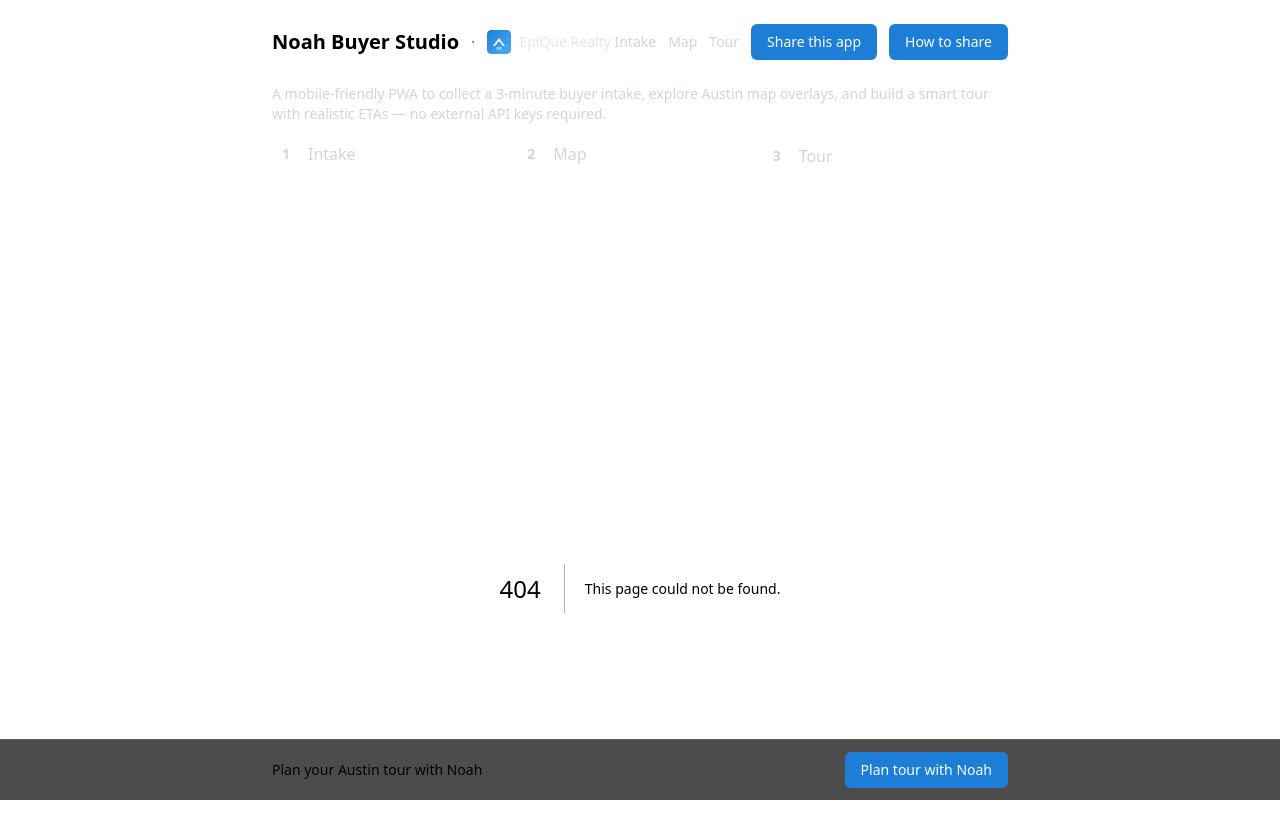
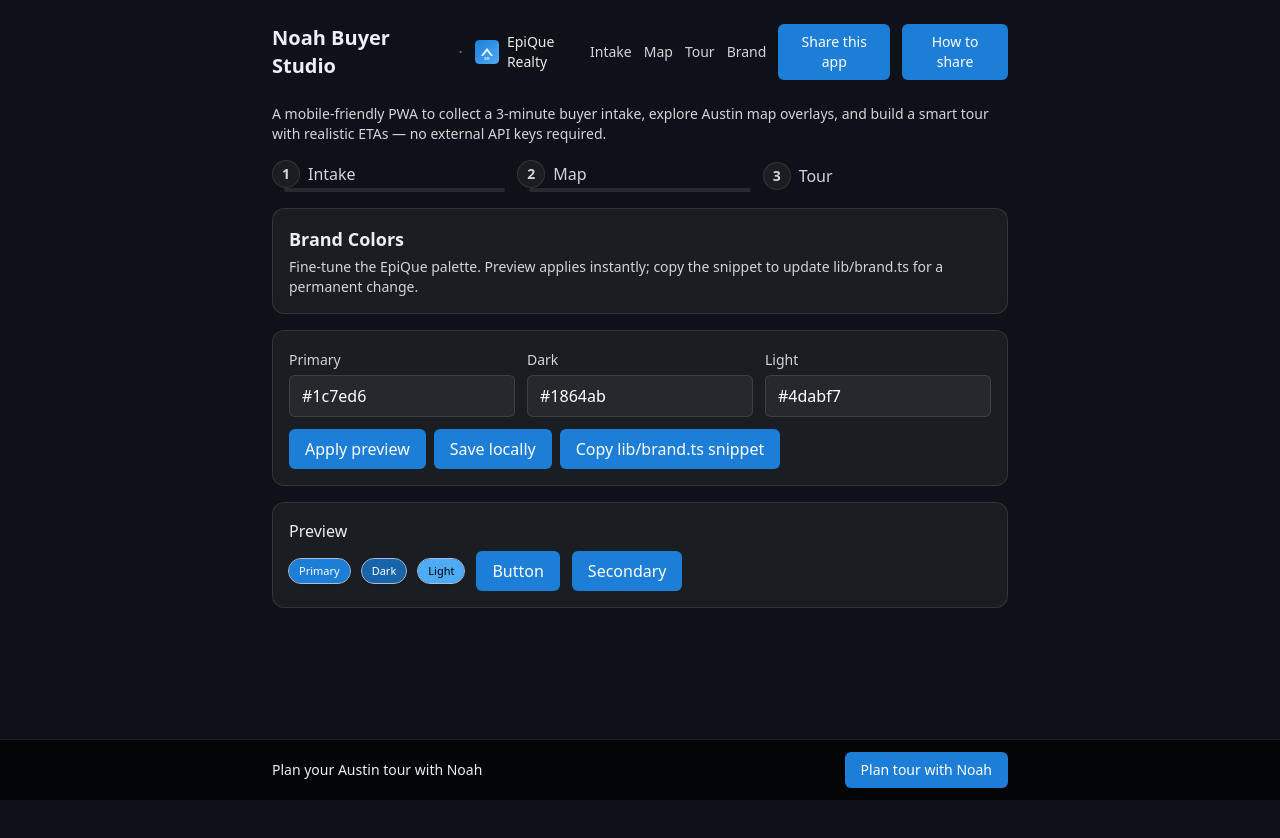
Before and after one commit to jlov7/noah-buyer-studio, a Next.js app: page /brand in a window 1280 px wide. Before the commit this address had no page. Shown: the top 838 px of the page. After the commit the page ends 800 px from the top, so only its background shows below. Built offline with nearby package versions, Linux system fonts and the light colour scheme.

Commit message:
feat(brand): add /brand page to preview and copy brand color palette; nav link added

```diff
--- /dev/null
+++ b/app/brand/page.tsx
@@ -0,0 +1,91 @@
+"use client";
+import { useEffect, useState } from 'react';
+import Card from '@/components/ui/Card';
+import Button from '@/components/ui/Button';
+import Section from '@/components/ui/Section';
+import { BRAND } from '@/lib/brand';
+
+export default function BrandPage() {
+  const [primary, setPrimary] = useState(BRAND.colors.primary);
+  const [dark, setDark] = useState(BRAND.colors.dark);
+  const [light, setLight] = useState(BRAND.colors.light);
+
+  useEffect(() => {
+    // Load from localStorage if present
+    try {
+      const saved = JSON.parse(localStorage.getItem('nbs:brandColors') || 'null');
+      if (saved?.primary && saved?.dark && saved?.light) {
+        setPrimary(saved.primary);
+        setDark(saved.dark);
+        setLight(saved.light);
+      }
+    } catch {}
+  }, []);
+
+  function applyPreview() {
+    document.body.style.setProperty('--brand-color', primary);
+    document.body.style.setProperty('--brand-color-dark', dark);
+    document.body.style.setProperty('--brand-color-light', light);
+  }
+
+  function saveLocal() {
+    localStorage.setItem('nbs:brandColors', JSON.stringify({ primary, dark, light }));
+  }
+
+  function copySnippet() {
+    const snippet = `// lib/brand.ts
+export const BRAND = {
+  name: '${BRAND.name}',
+  website: '${BRAND.website}',
+  logo: '${BRAND.logo}',
+  colors: {
+    primary: '${primary}',
+    dark: '${dark}',
+    light: '${light}',
+  },
+  contact: ${JSON.stringify(BRAND.contact)},
+};\n`;
+    navigator.clipboard.writeText(snippet);
+  }
+
+  return (
+    <div className="space-y-4">
+      <Section
+        title="Brand Colors"
+        subtitle="Fine‑tune the EpiQue palette. Preview applies instantly; copy the snippet to update lib/brand.ts for a permanent change."
+      />
+      <Card>
+        <div className="grid grid-cols-1 gap-3 sm:grid-cols-3">
+          <label className="space-y-1">
+            <span className="text-sm text-gray-300">Primary</span>
+            <input className="input" type="text" value={primary} onChange={(e) => setPrimary(e.target.value)} placeholder="#RRGGBB" />
+          </label>
+          <label className="space-y-1">
+            <span className="text-sm text-gray-300">Dark</span>
+            <input className="input" type="text" value={dark} onChange={(e) => setDark(e.target.value)} placeholder="#RRGGBB" />
+          </label>
+          <label className="space-y-1">
+            <span className="text-sm text-gray-300">Light</span>
+            <input className="input" type="text" value={light} onChange={(e) => setLight(e.target.value)} placeholder="#RRGGBB" />
+          </label>
+        </div>
+        <div className="mt-3 flex flex-wrap gap-2">
+          <Button onClick={applyPreview}>Apply preview</Button>
+          <Button variant="secondary" onClick={saveLocal}>Save locally</Button>
+          <Button variant="secondary" onClick={copySnippet}>Copy lib/brand.ts snippet</Button>
+        </div>
+      </Card>
+
+      <Card>
+        <div className="mb-2 font-medium">Preview</div>
+        <div className="flex flex-wrap items-center gap-3">
+          <span className="badge" style={{ backgroundColor: primary }}>Primary</span>
+          <span className="badge" style={{ backgroundColor: dark }}>Dark</span>
+          <span className="badge" style={{ backgroundColor: light, color: '#000' }}>Light</span>
+          <Button>Button</Button>
+          <Button variant="secondary">Secondary</Button>
+        </div>
+      </Card>
+    </div>
+  );
+}
--- a/app/layout.tsx
+++ b/app/layout.tsx
@@ -44,6 +44,7 @@ export default function RootLayout({ children }: { children: React.ReactNode })
               <Link href="/">Intake</Link>
               <Link href="/map">Map</Link>
               <Link href="/tour">Tour</Link>
+              <Link href="/brand" className="hidden md:inline">Brand</Link>
               <button
                 className="btn bg-white/10 hover:bg-white/20"
                 onClick={async () => {
```
Also changed, not shown: 1 other file (tests, documents, lock files or other folders).
